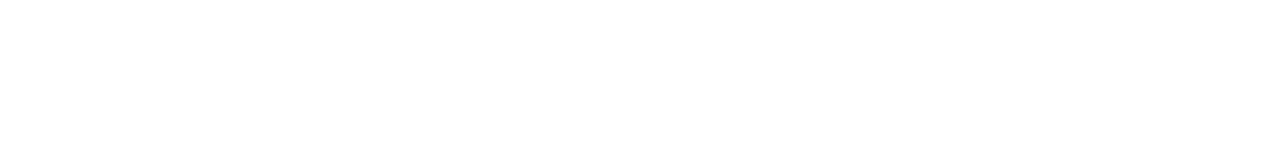
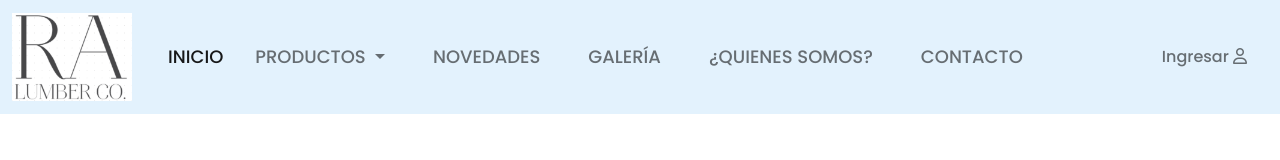
Before and after one commit to ignacioarroyo7/proyectoCRUD, a plain HTML site: page index.html in a window 1280 px wide. Drawn offline with Linux system fonts and the light colour scheme; some packages are replaced by stand-ins of ours; a script that the page names is missing.

Commit message:
se realizo el maquetado del nav, se eligio el estilo de la fuente

```diff
--- a/css/style.css
+++ b/css/style.css
@@ -0,0 +1,9 @@
+/*------NAVBAR------*/
+
+.logo-nav{
+    width: 120px;
+}
+.font-nav{
+    font-family: 'Poppins', sans-serif;
+    font-size: 18px;
+/*-------------------*/
--- a/index.html
+++ b/index.html
@@ -9,12 +9,70 @@
     <meta name="author" content="Arroyo Ignacio">
     <link rel="stylesheet" href="css/bootstrap.min.css">
     <link rel="stylesheet" href="css/style.css">
+
+    <link rel="preconnect" href="https://fonts.googleapis.com">
+<link rel="preconnect" href="https://fonts.gstatic.com" crossorigin>
+<link href="https://fonts.googleapis.com/css2?family=Poppins:wght@500&display=swap" rel="stylesheet">
+
     <script src="//cdn.jsdelivr.net/npm/sweetalert2@11"></script>
     <script src="https://kit.fontawesome.com/012f3cd5dc.js" crossorigin="anonymous"></script>
     <title>Inicio | RA Lumber Co.</title>
 </head>
 <body>
-    <header></header>
+    <header>
+        <nav class="navbar navbar-expand-lg navbar-light" style="background-color: #e3f2fd;">
+            <div class="container-fluid font-nav">
+              <a class="navbar-brand" href="index.html">
+                  <img class="logo-nav" src="images/logoRA-LumberCo.png" alt="logo RA Lumber Company">
+              </a>
+              <button class="navbar-toggler" type="button" data-bs-toggle="collapse" data-bs-target="#navbarNavDropdown" aria-controls="navbarNavDropdown" aria-expanded="false" aria-label="Toggle navigation">
+                <span class="navbar-toggler-icon"></span>
+              </button>
+              <div class="collapse navbar-collapse container" id="navbarNavDropdown">
+                <ul class="navbar-nav">
+                  <li class="nav-item">
+                    <a class="nav-link active mx-3 mx-lg-0 text-uppercase" aria-current="page" href="#">Inicio</a>
+                  </li>
+                  <li class="nav-item dropdown">
+                    <a class="nav-link dropdown-toggle mx-3 text-uppercase" href="#" id="navbarDropdownMenuLink" role="button" data-bs-toggle="dropdown" aria-expanded="false">
+                      Productos
+                    </a>
+                    <ul class="dropdown-menu" aria-labelledby="navbarDropdownMenuLink">
+                      <li><a class="dropdown-item" href="#">Placas Melamina</a></li>
+                      <li><a class="dropdown-item" href="#">Revestimientos</a></li>
+                      <li><a class="dropdown-item" href="#">Fondos</a></li>
+                      <li><a class="dropdown-item" href="#">Tapacanto</a></li>
+                    </ul>
+                  </li>
+                  <li class="nav-item">
+                    <a class="nav-link mx-3 text-uppercase" href="#">Novedades</a>
+                  </li>
+                  <li class="nav-item">
+                    <a class="nav-link mx-3 text-uppercase" href="#">Galería</a>
+                  </li>
+                  <li class="nav-item">
+                    <a class="nav-link mx-3 text-uppercase" href="#">¿Quienes somos?</a>
+                  </li>
+                  <li class="nav-item">
+                    <a class="nav-link mx-3 text-uppercase" href="#">Contacto</a>
+                  </li>
+                </ul>
+                <ul class="navbar-nav ms-lg-auto mb-2">
+                    <li class="nav-item">
+                      <a
+                        class="btn mt-2 nav-link"
+                        type="button"
+                        href="#"
+                        data-bs-toggle="modal"
+                        data-bs-target="#modalLogin"
+                      >
+                        Ingresar <i class="far fa-user fa-1x"></i></a
+                      >
+                    </li>
+              </div>
+            </div>
+          </nav>
+    </header>
     <main></main>
     <footer></footer>
     <script src="js/bootstrap.min.js"></script>
```
Also changed, not shown: images/logoRA-LumberCo.png (added), images/logoRA2.png (added).
